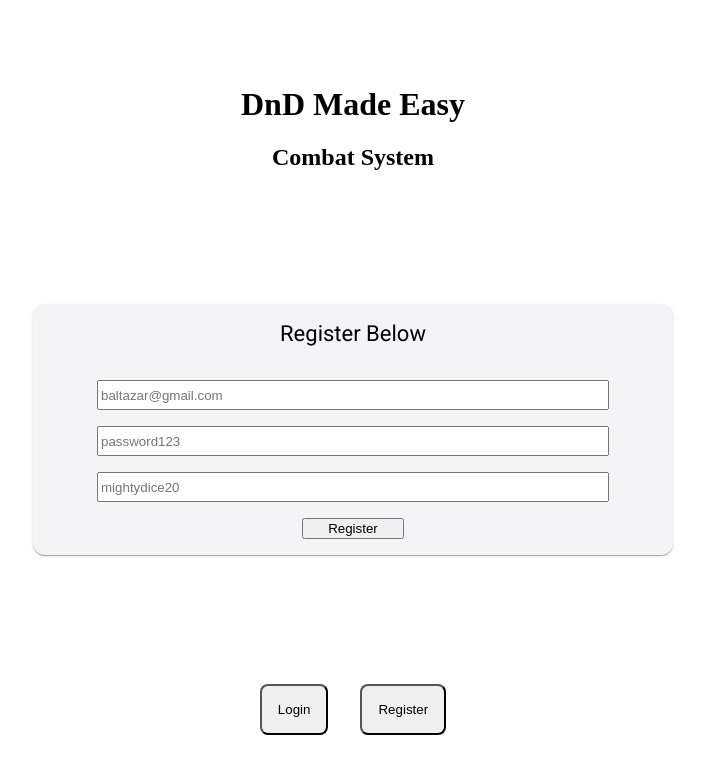
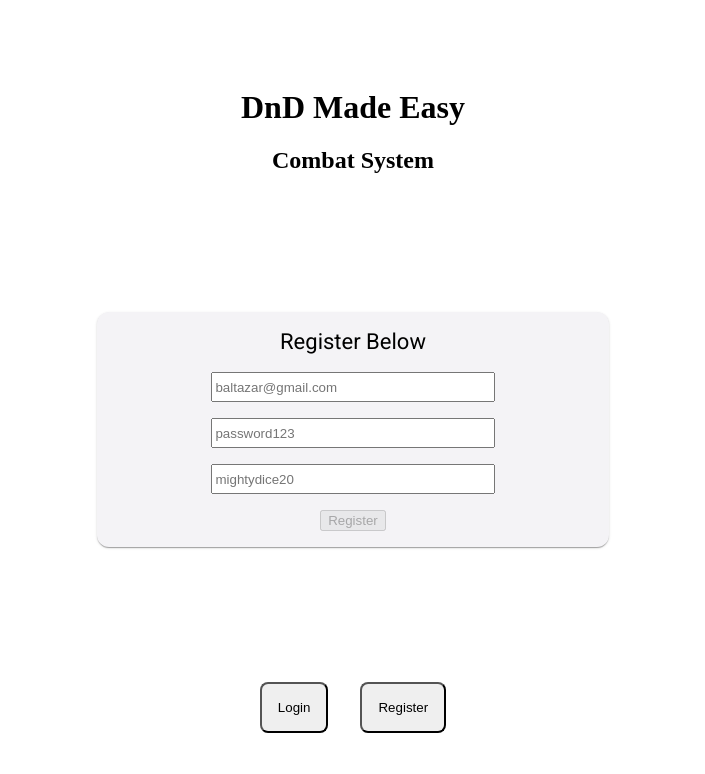
Before and after one commit to jacopofranciosiwisc/DnD-Made-Easy, an Angular app in the folder frontend/: page / in a window 1280 px wide. Shown: the top 774 px of the page, without its empty margins (287-992 px from the left). Built offline with nearby package versions, Linux system fonts and the light colour scheme.

Commit message:
Added packages, worked on registration

```diff
--- a/frontend/src/app/register/register.component.html
+++ b/frontend/src/app/register/register.component.html
@@ -2,26 +2,57 @@
   <mat-card-header>
     <mat-card-title>Register Below</mat-card-title>
   </mat-card-header>
-  <mat-card-content class="form-container">
+  <mat-card-content>
+    <form
+      class="form-container"
+      #signInForm="ngForm"
+      (ngSubmit)="registerUser()"
+    >
       <input
         [(ngModel)]="credentials.email"
         name="email"
         type="email"
+        required
+        email
+        #email="ngModel"
         placeholder="baltazar@gmail.com"
       />
+      <em class="error" *ngIf="email.errors?.['required'] && email.touched">
+        Email is required
+      </em>
+      <em class="error" *ngIf="email.errors?.['email'] && email.touched">
+        Invalid email format
+      </em>
       <input
         [(ngModel)]="credentials.password"
         name="password"
         type="password"
+        required
+        #password="ngModel"
         placeholder="password123"
       />
+      <em
+        class="error"
+        *ngIf="password.errors?.['required'] && password.touched"
+      >
+        Password is required
+      </em>
       <input
         [(ngModel)]="credentials.username"
         name="username"
         type="text"
+        required
+        #username="ngModel"
         placeholder="mightydice20"
       />
+      <em
+        class="error"
+        *ngIf="username.errors?.['required'] && username.touched"
+      >
+        Username is required
+      </em>
 
-    <button type="submit" (click)="registerUser()">Register</button>
+      <button type="submit" [disabled]="signInForm.invalid">Register</button>
+    </form>
   </mat-card-content>
 </mat-card>
--- a/frontend/src/app/register/register.component.scss
+++ b/frontend/src/app/register/register.component.scss
@@ -1,25 +1,36 @@
 @use "@angular/material" as mat;
 
 .register-card {
-  width: 50vw;
+  width: 40vw;
   display: flex;
   align-items: center;
+  justify-content: center;
+}
+
+mat-card-content {
+  width: 60%;
 }
 
 .form-container {
   display: flex;
   flex-direction: column;
+  align-items: center;
 
-  width: 80%;
+  margin: 1rem;
   gap: 1rem;
-  padding: 2rem 1rem;
 }
 
 .form-container input {
   height: 1.5rem;
+  width: 100%;
 }
 
 .form-container button {
-  width: 20%;
   margin: 0 auto;
 }
+
+.error {
+  margin: 0;
+  padding: 0;
+  color: red;
+}
--- a/frontend/src/app/register/register.component.ts
+++ b/frontend/src/app/register/register.component.ts
@@ -2,11 +2,18 @@ import { MatCardModule } from '@angular/material/card';
 import { FormsModule } from '@angular/forms';
 import { Component } from '@angular/core';
 import { AuthService } from '../services/auth.service';
+import { CommonModule } from '@angular/common';
 
 @Component({
   selector: 'dnd-register',
   standalone: true,
-  imports: [MatCardModule, FormsModule, RegisterComponent],
+  imports: [
+    MatCardModule,
+    FormsModule,
+    RegisterComponent,
+    MatCardModule,
+    CommonModule,
+  ],
   templateUrl: './register.component.html',
   styleUrl: './register.component.scss',
 })
@@ -20,7 +27,8 @@ export class RegisterComponent {
   constructor(private authService: AuthService) {}
 
   registerUser() {
-    console.log('Registering user:', this.credentials);
-    this.authService.registerUser(this.credentials);
+    this.authService.registerUser(this.credentials).subscribe({
+      error: (error) => console.error('Error registering user:', error),
+    });
   }
 }
--- a/package.json
+++ b/package.json
@@ -16,6 +16,8 @@
   "license": "ISC",
   "dependencies": {
     "@prisma/client": "^6.5.0",
+    "bcrypt": "^5.1.1",
+    "cors": "^2.8.5",
     "dotenv": "^16.4.7",
     "express": "^4.21.2",
     "pg": "^8.14.1",
```
Also changed, not shown: frontend/package.json (line endings or trailing spaces), 2 other files (tests, documents, lock files or other folders). Lines whose indentation alone changed are shown as unchanged.
